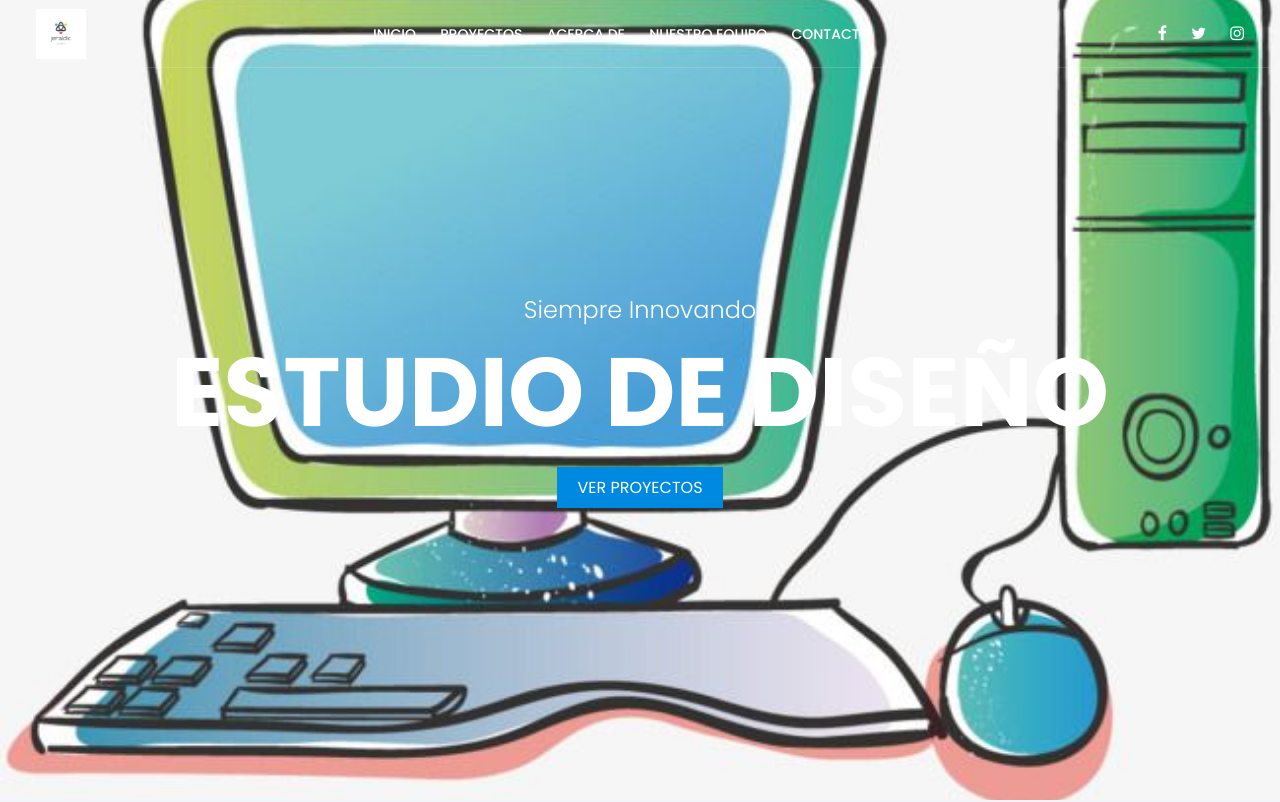
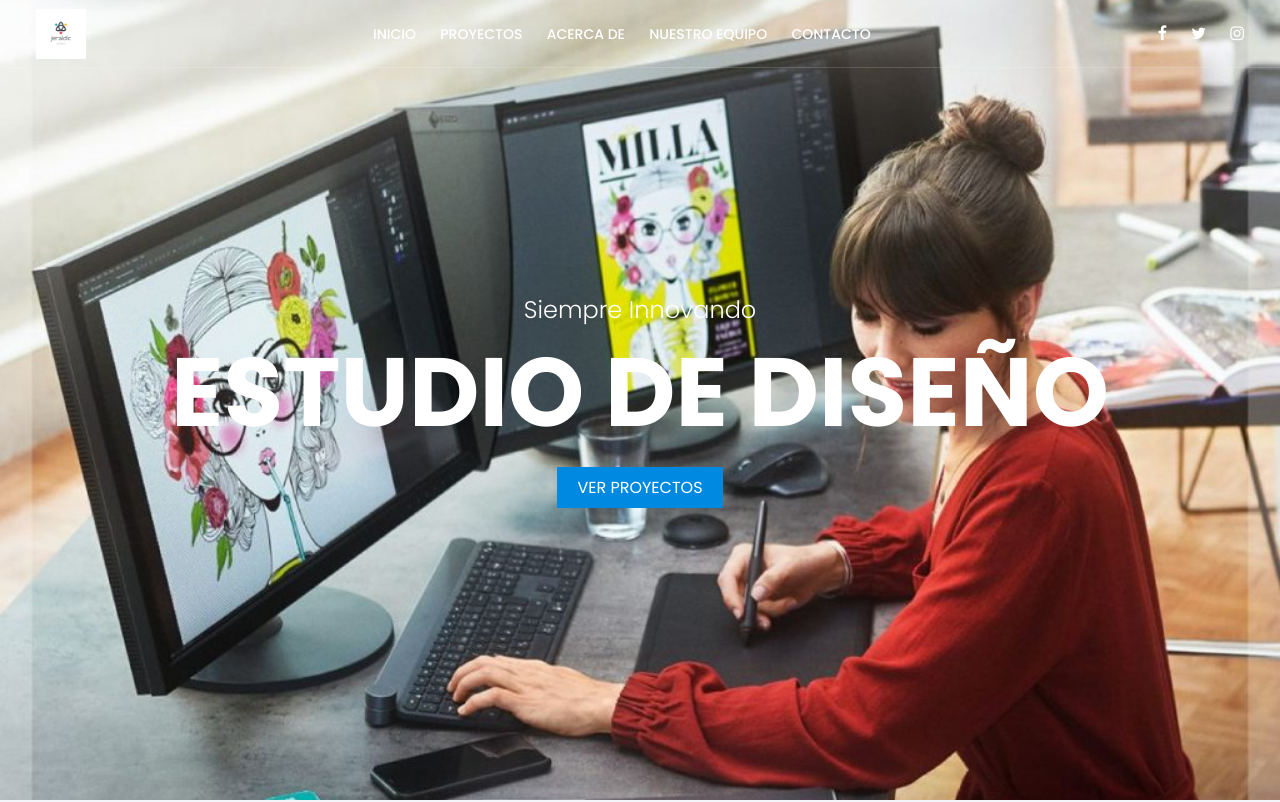
Before and after one commit to LizethArdila0403/trabajo-en-grupo-, a plain HTML site: page index.html in a window 1280 px wide. Shown: the top 802 px of the page. Drawn offline with Linux system fonts and the light colour scheme.

Commit message:
Add files via upload

```diff
--- a/css/main.css
+++ b/css/main.css
@@ -157,7 +157,7 @@ background: #fff;
 .main .banner-principal .banner{
    width: 100%;
    height: 100vh;
-   background-image: url('./../img/baner.jpg');
+   background-image: url('./../img/proyectoo3.jpg');
     background-repeat: no-repeat;
     background-position: center;
     background-size: cover;
```
